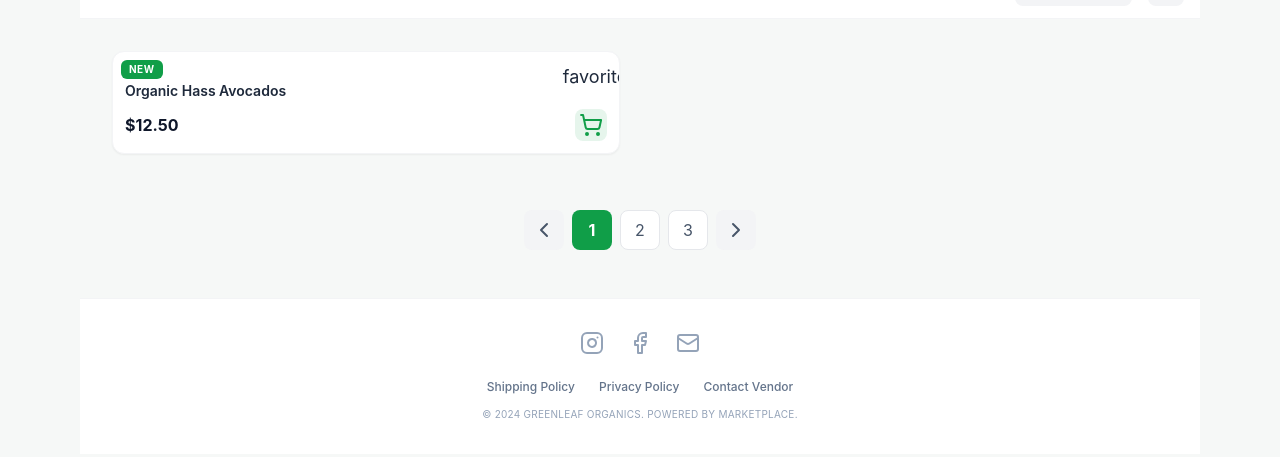
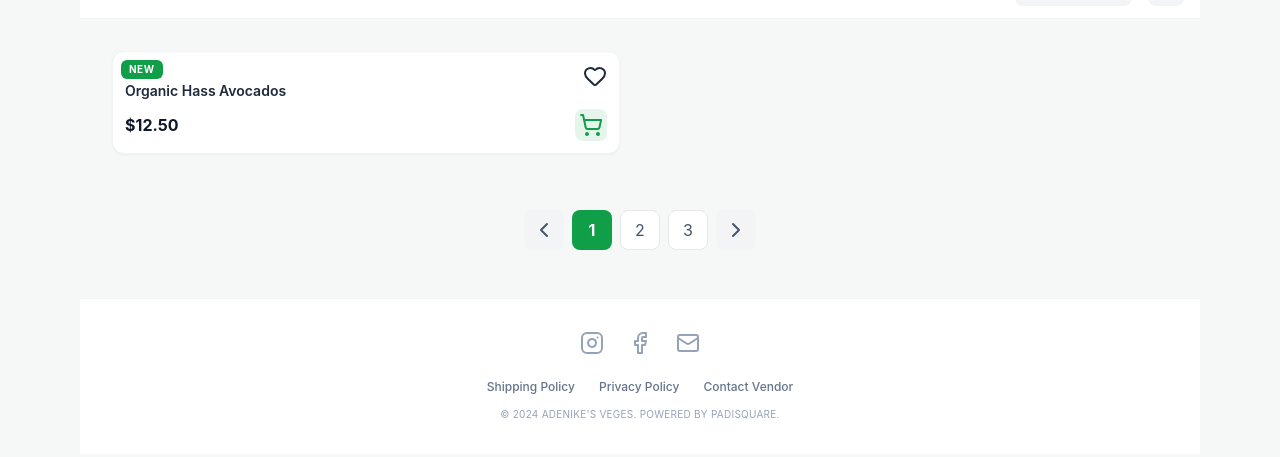
Before and after one commit to Dahmie87/PadiSquare-next-app, a Next.js app: page / in a window 1280 px wide. Shown: the part 587-1044 px from the top of the page. Built offline with nearby package versions, Linux system fonts and the light colour scheme.

Commit message:
adapt home page to PadiSquare

```diff
--- a/app/components/ProductCard.tsx
+++ b/app/components/ProductCard.tsx
@@ -1,4 +1,4 @@
-import { ShoppingCart } from "lucide-react";
+import { Heart, ShoppingCart } from "lucide-react";
 
 export default function ProductCard({}){
     return(
@@ -7,7 +7,7 @@ export default function ProductCard({}){
 <div className="w-full md:h-full h-5 bg-cover bg-center" data-alt="Fresh organic avocados on a wooden surface" ></div>
 <div className="absolute top-2 left-2 px-2 py-0.5 rounded-md bg-primary text-[10px] font-bold text-white uppercase tracking-wider">New</div>
 <button className="absolute top-2 right-2 size-8 bg-white/80 backdrop-blur rounded-full flex items-center justify-center text-slate-800">
-<span className="material-symbols-outlined text-[18px]">favorite</span>
+<Heart/>
 </button>
 </div>
 <div className="p-3">
--- a/app/page.tsx
+++ b/app/page.tsx
@@ -96,7 +96,7 @@ export default function Home() {
 <a href="#">Privacy Policy</a>
 <a href="#">Contact Vendor</a>
 </div>
-<p className="text-[10px] text-slate-400 tracking-wide uppercase">© 2024 GreenLeaf Organics. Powered by Marketplace.</p>
+<p className="text-[10px] text-slate-400 tracking-wide uppercase">© 2024 Adenike's Veges. Powered by PadiSquare.</p>
 </div>
 </footer>
 {/* <button
```
